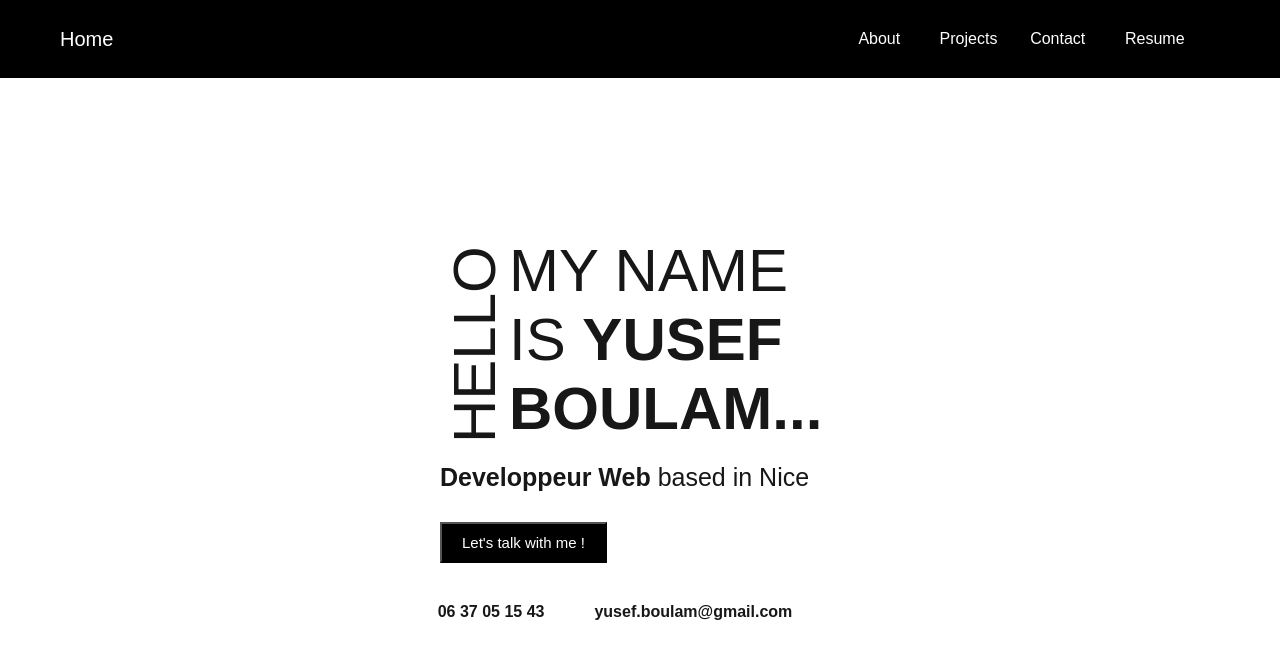
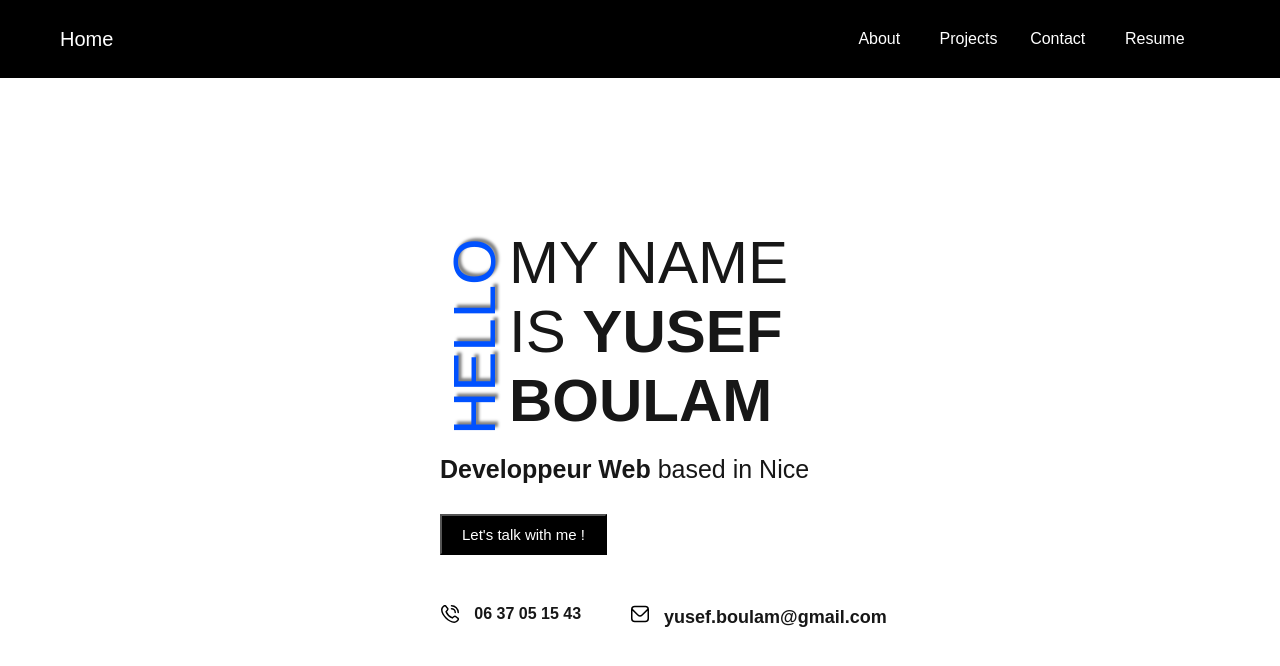
Before and after one commit to yusef-boulam/Portfolio_NextJS, a Next.js app: page / in a window 1280 px wide. Shown: the top 666 px of the page. Built offline with nearby package versions, Linux system fonts and the light colour scheme.

Commit message:
Ajout d'icônes pour la section contact et amélioration du style CSS de la Home page

```diff
--- a/app/page.jsx
+++ b/app/page.jsx
@@ -15,7 +15,7 @@ export default function Home() {
           <h1>
             <span className={styles.hello}>HELLO </span>
             <span className={styles.nameContainer}>
-              MY NAME IS <span className={styles.name}>YUSEF BOULAM...</span>
+              MY NAME IS <span className={styles.name}>YUSEF BOULAM</span>
             </span>
           </h1>
           <h2>
@@ -28,10 +28,24 @@ export default function Home() {
           </Link>
         </div>
         <div className={styles.contact}>
-          <p>06 37 05 15 43</p>
-          <a href="mailto:yusef.boulam@gmail.com" className={styles.email}>
-            yusef.boulam@gmail.com
-          </a>
+          <div className={styles.containercallPhone}>
+            <img
+              src="/assets/images/home/phone-call.svg"
+              alt="phone"
+              className={styles.iconeCallPhone}
+            />
+            <p>06 37 05 15 43</p>
+          </div>
+          <div className={styles.containerEmail}>
+            <img
+              src="/assets/images/home/email.svg"
+              alt="phone"
+              className={styles.iconeEmail}
+            />
+            <a href="mailto:yusef.boulam@gmail.com" className={styles.email}>
+              yusef.boulam@gmail.com
+            </a>
+          </div>
         </div>
       </main>
     </div>
--- a/app/styles/home.module.css
+++ b/app/styles/home.module.css
@@ -39,6 +39,8 @@
     writing-mode: vertical-rl;
     text-orientation: mixed;
     transform: rotate(180deg);
+    color: rgb(0, 81, 255);
+    text-shadow: 3px 3px 3px rgba(0, 0, 0, 0.5);
 }
 
 
@@ -71,7 +73,11 @@
 
 .contact {
     display: flex;
-    margin-top: 40px;
+    margin-top: 50px;
+}
+
+.containercallPhone {
+    display: flex;
 }
 
 
@@ -83,7 +89,36 @@
 }
 
 .contact a {
-    font-size: 16px;
+    font-size: 18px;
     font-weight: 600;
     margin-right: 50px;
 }
+
+.iconeCallPhone {
+    height: 18px;
+    margin-right: 15px;
+    margin-left: 98px;
+}
+
+.iconeEmail {
+    height: 18px;
+    margin-right: 15px;
+}
+
+
+@media (max-width: 610px) {
+
+    .contact {
+        flex-direction: column;
+    }
+
+    .iconeCallPhone {
+        margin-left: 0px;
+    }
+
+    .containerEmail {
+        margin-top: 30px;
+    }
+
+
+}
```
Also changed, not shown: public/assets/images/home/email.svg (added), public/assets/images/home/phone-call.svg (added).
